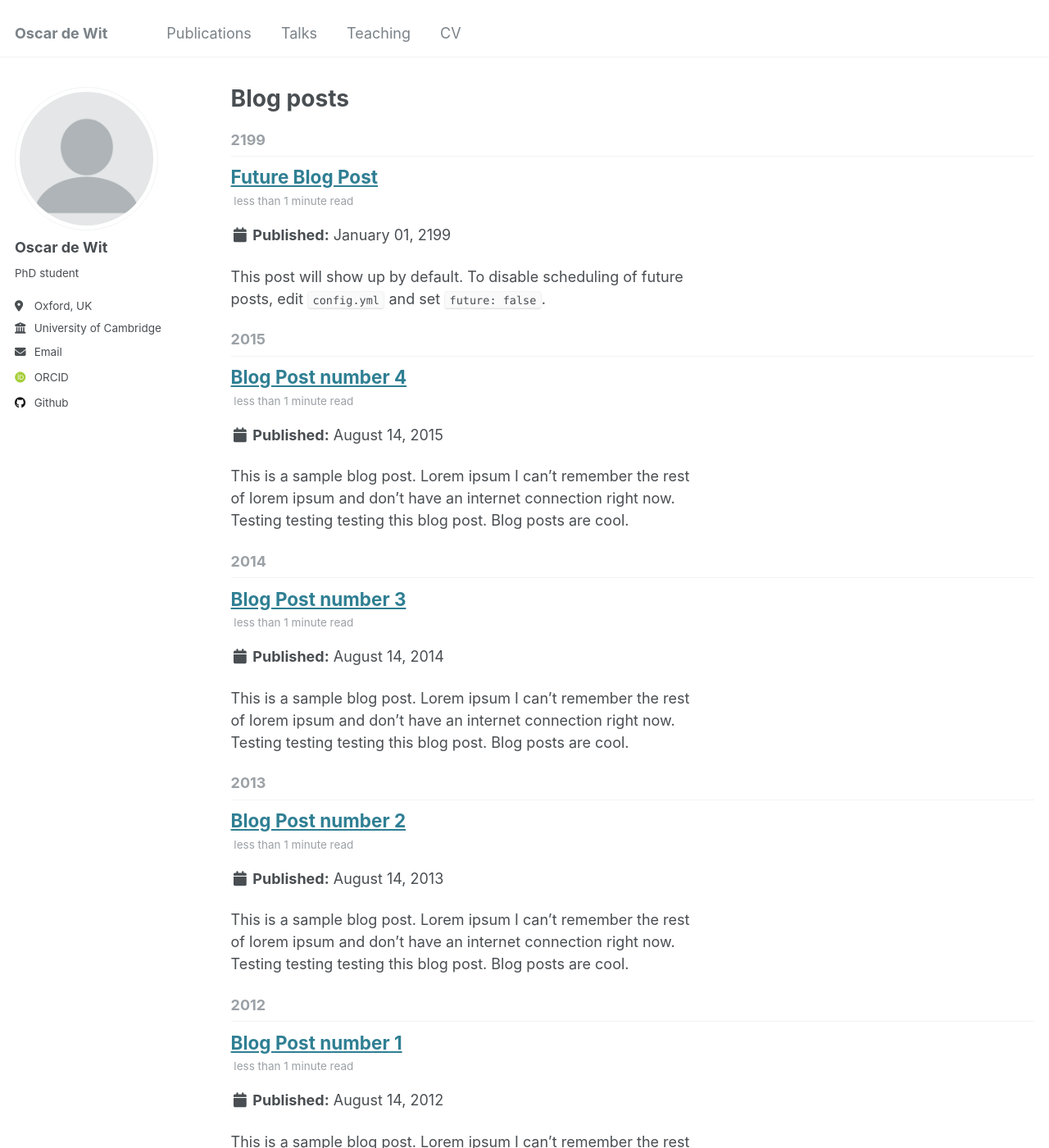
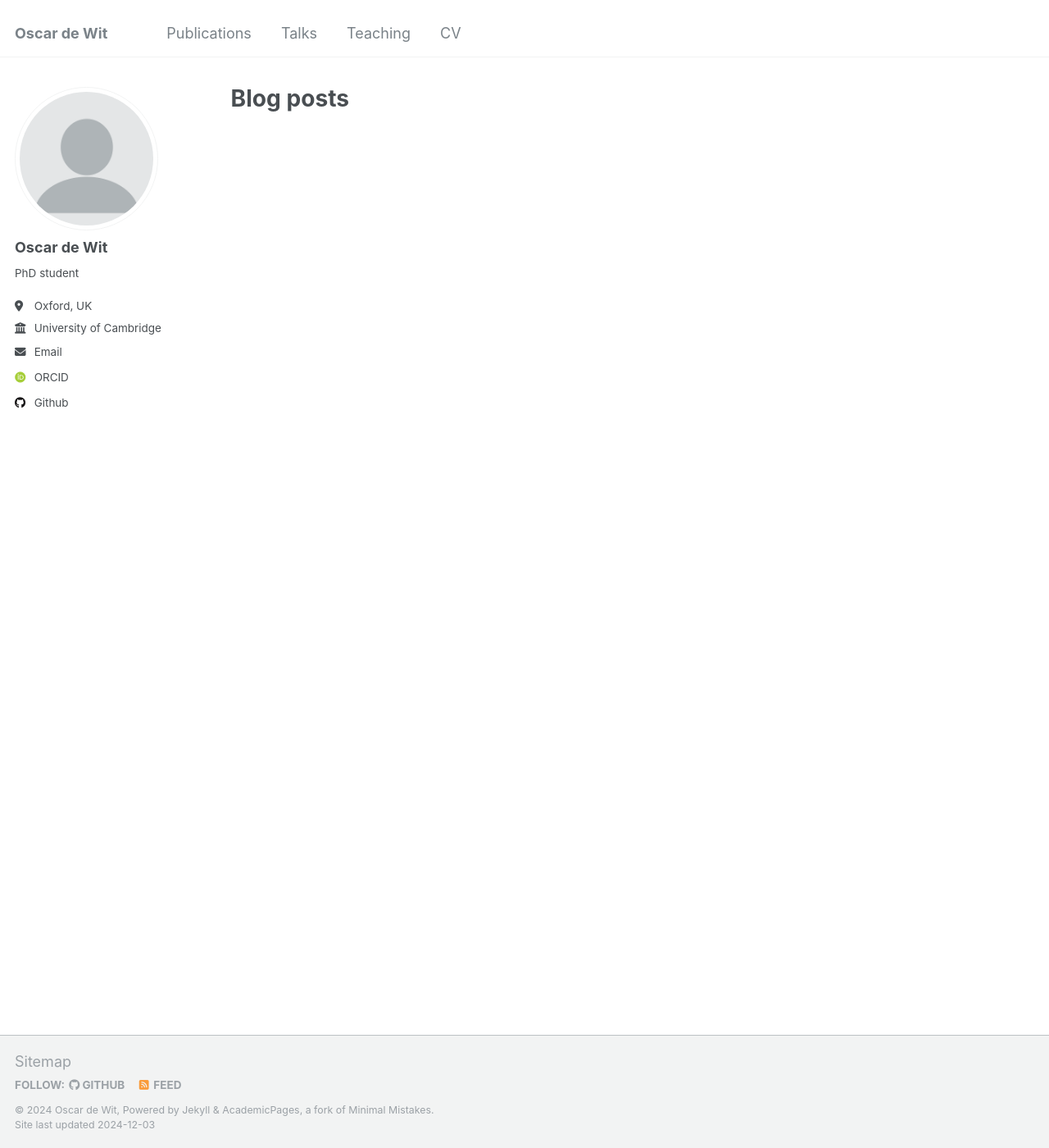
Before and after one commit to odewit8/odewit8.github.io, a Jekyll site: the page built from _pages/year-archive.html, in a window 1280 px wide and 1400 px high. Shown: the whole window at 82% size. Built offline with Jekyll 4.4.1, drawn with Linux system fonts in a browser that asks for light colours; some web fonts are replaced; some of the changed text lies outside the part shown.

```diff
--- a/_posts/2012-08-14-blog-post-1.md
+++ /dev/null
@@ -1,20 +0,0 @@
----
-title: 'Blog Post number 1'
-date: 2012-08-14
-permalink: /posts/2012/08/blog-post-1/
-tags:
-  - cool posts
-  - category1
-  - category2
----
-
-This is a sample blog post. Lorem ipsum I can't remember the rest of lorem ipsum and don't have an internet connection right now. Testing testing testing this blog post. Blog posts are cool.
-
-Headings are cool
-======
-
-You can have many headings
-======
-
-Aren't headings cool?
-------
--- a/_posts/2013-08-14-blog-post-2.md
+++ /dev/null
@@ -1,20 +0,0 @@
----
-title: 'Blog Post number 2'
-date: 2013-08-14
-permalink: /posts/2013/08/blog-post-2/
-tags:
-  - cool posts
-  - category1
-  - category2
----
-
-This is a sample blog post. Lorem ipsum I can't remember the rest of lorem ipsum and don't have an internet connection right now. Testing testing testing this blog post. Blog posts are cool.
-
-Headings are cool
-======
-
-You can have many headings
-======
-
-Aren't headings cool?
-------
--- a/_posts/2014-08-14-blog-post-3.md
+++ /dev/null
@@ -1,20 +0,0 @@
----
-title: 'Blog Post number 3'
-date: 2014-08-14
-permalink: /posts/2014/08/blog-post-3/
-tags:
-  - cool posts
-  - category1
-  - category2
----
-
-This is a sample blog post. Lorem ipsum I can't remember the rest of lorem ipsum and don't have an internet connection right now. Testing testing testing this blog post. Blog posts are cool.
-
-Headings are cool
-======
-
-You can have many headings
-======
-
-Aren't headings cool?
-------
--- a/_posts/2199-01-01-future-post.md
+++ /dev/null
@@ -1,11 +0,0 @@
----
-title: 'Future Blog Post'
-date: 2199-01-01
-permalink: /posts/2012/08/blog-post-4/
-tags:
-  - cool posts
-  - category1
-  - category2
----
-
-This post will show up by default. To disable scheduling of future posts, edit `config.yml` and set `future: false`.
```
Also changed, not shown: _drafts/post-draft.md (deleted, +0 -19 lines), _pages/about.md (+1 -3 lines), _portfolio/portfolio-1.md (deleted, +0 -7 lines), _portfolio/portfolio-2.html (deleted, +0 -7 lines), _posts/2015-08-14-blog-post-4.md (deleted, +0 -20 lines), _talks/2012-03-01-talk-1.md (deleted, +0 -11 lines), 6 other files.
